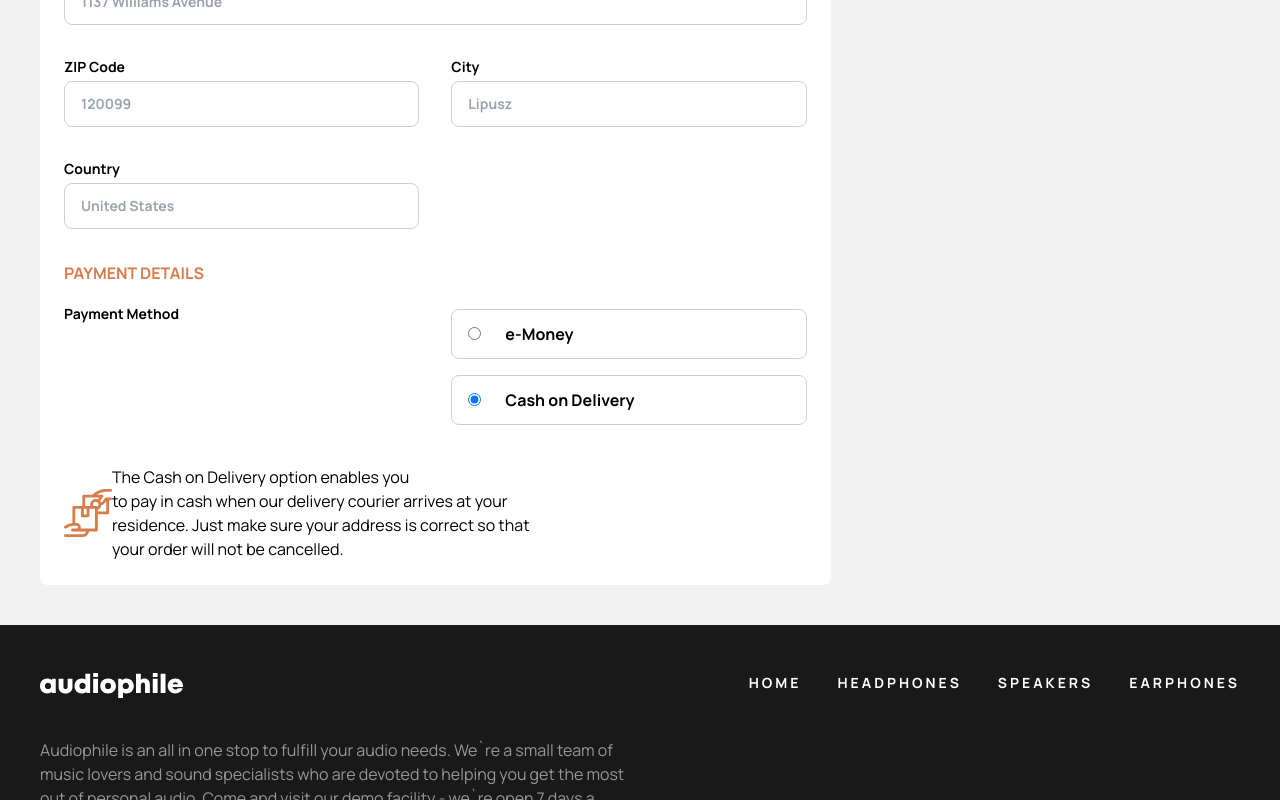
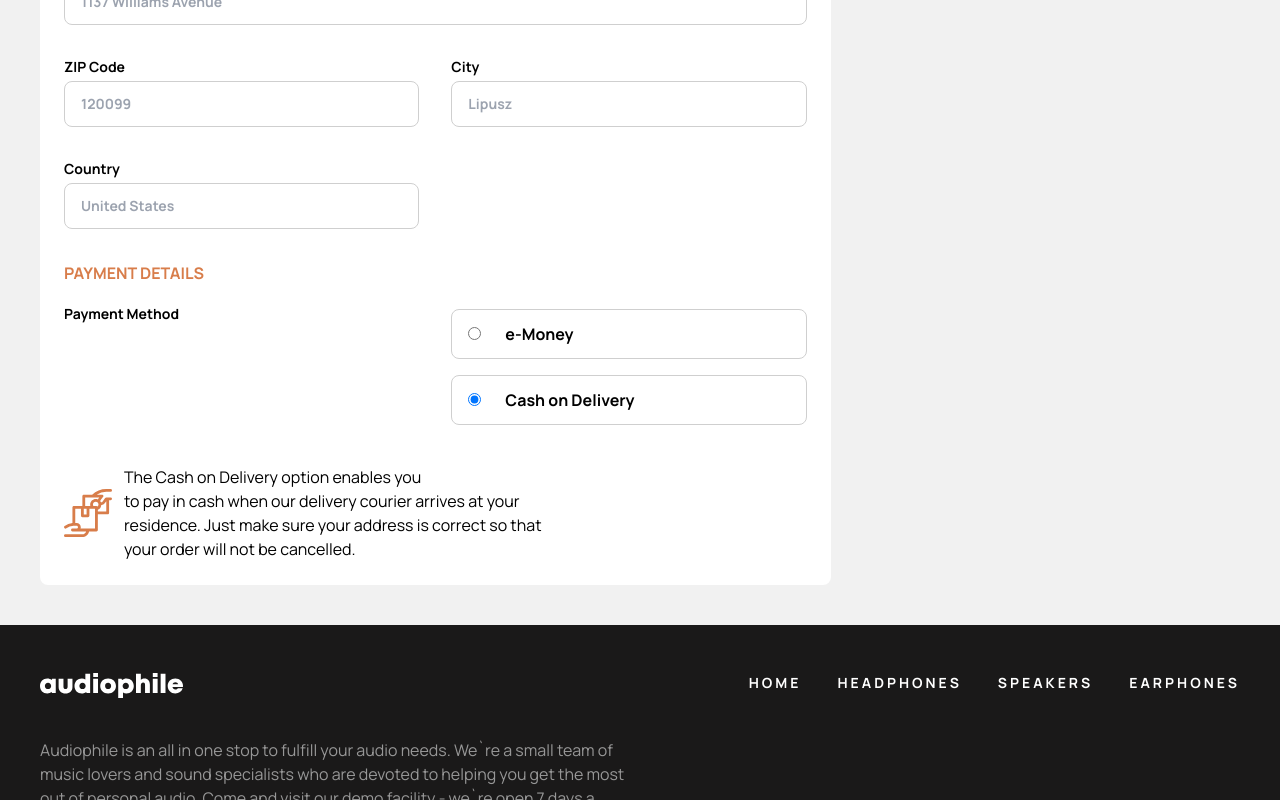
Before and after one commit to ArturDBW/audiophileShop, a React (Vite) app: page /checkout in a window 1280 px wide. Both pictures are taken after a click on the label "Cash on Delivery". Shown: the part 538-1338 px from the top of the page. Built offline with nearby package versions, Linux system fonts and the light colour scheme.

Commit message:
change gap value in PaymentDetails.jsx

```diff
--- a/src/components/PaymentDetails.jsx
+++ b/src/components/PaymentDetails.jsx
@@ -59,7 +59,7 @@ export const PaymentDetails = () => {
             </div>
           </>
         ) : (
-          <div className=" gap col-span-full flex items-center">
+          <div className="col-span-full flex items-center gap-x-3">
             <div>
               <CashOnDelivery />
             </div>
```
